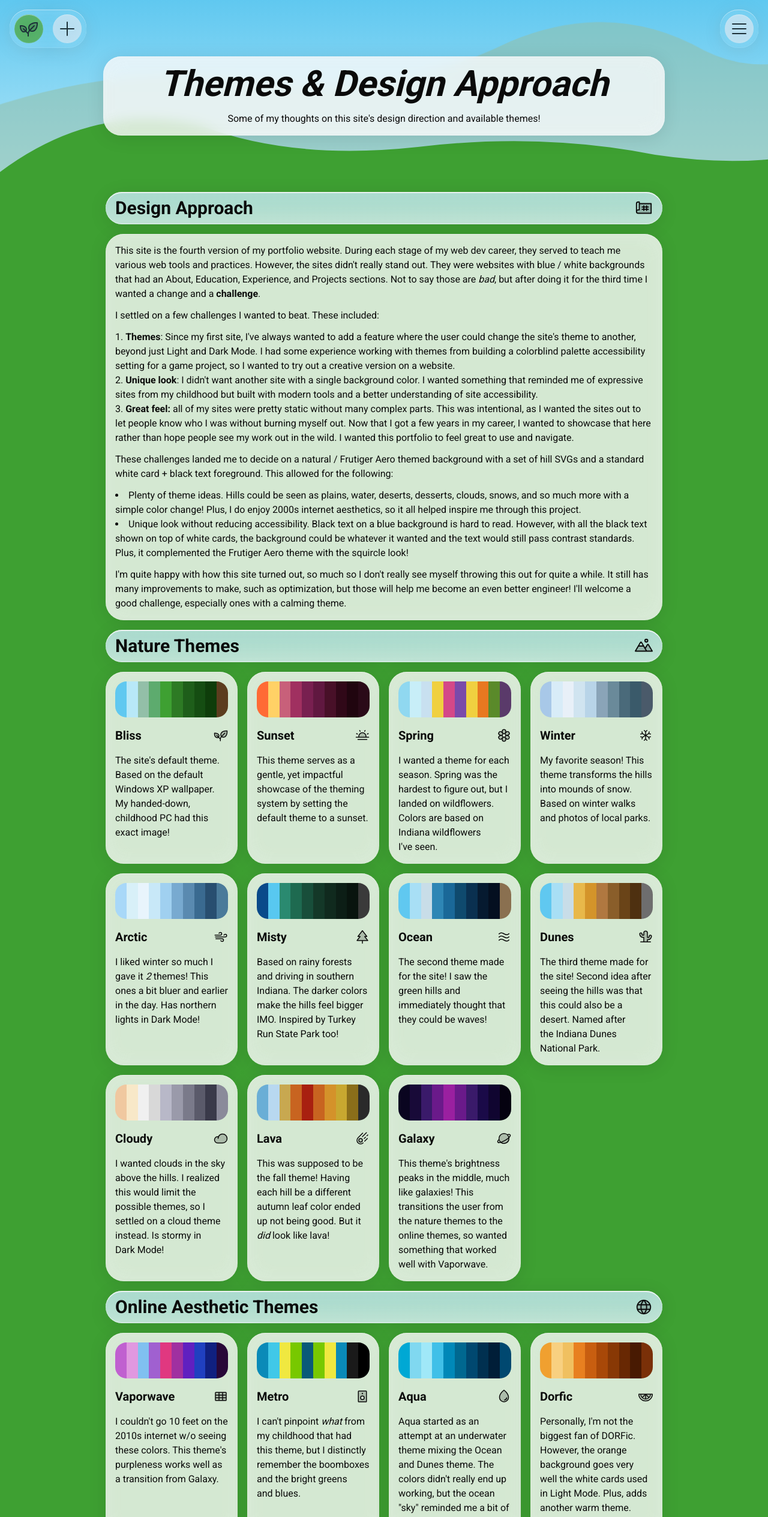
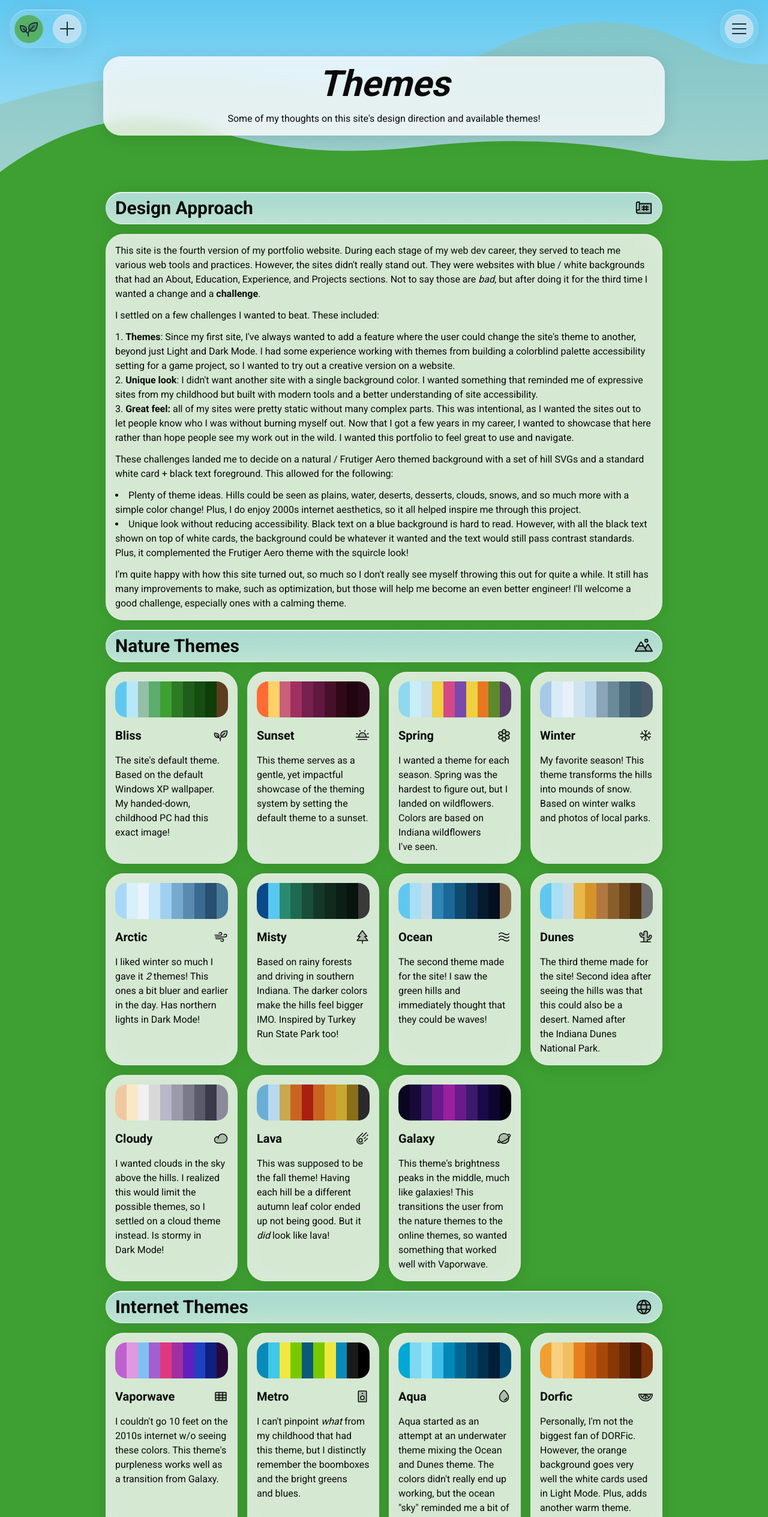
Before and after one commit to vtlanglois/portfolio-v2, a Next.js app: page /themes in a window 1280 px wide. Shown: the top 2529 px of the page at 60% size. Built offline with nearby package versions, Linux system fonts and the light colour scheme.

Commit message:
fix: text clipping fixes

```diff
--- a/src/app/themes/page.tsx
+++ b/src/app/themes/page.tsx
@@ -11,7 +11,7 @@ export default function ProjectsPage() {
         <Stack className="hero__card lg:w-3/4">
           <Card className="flex flex-col gap-4">
             <h1 className="text-4xl lg:text-6xl font-bold italic text-balance">
-              Themes & Design Approach
+              Themes
             </h1>
             <p>
               Some of my thoughts on this site&apos;s design direction and
--- a/src/components/sections/ThemeDemo.tsx
+++ b/src/components/sections/ThemeDemo.tsx
@@ -175,7 +175,7 @@ export default function ThemeDemo() {
             className="flex flex-row flex-wrap items-center justify-between"
           >
             <h2 className="text-3xl font-bold leading-none">
-              Online Aesthetic Themes
+              Internet Themes
             </h2>
             <GlobeIcon size={30} weight="duotone" />
           </Card>
```
